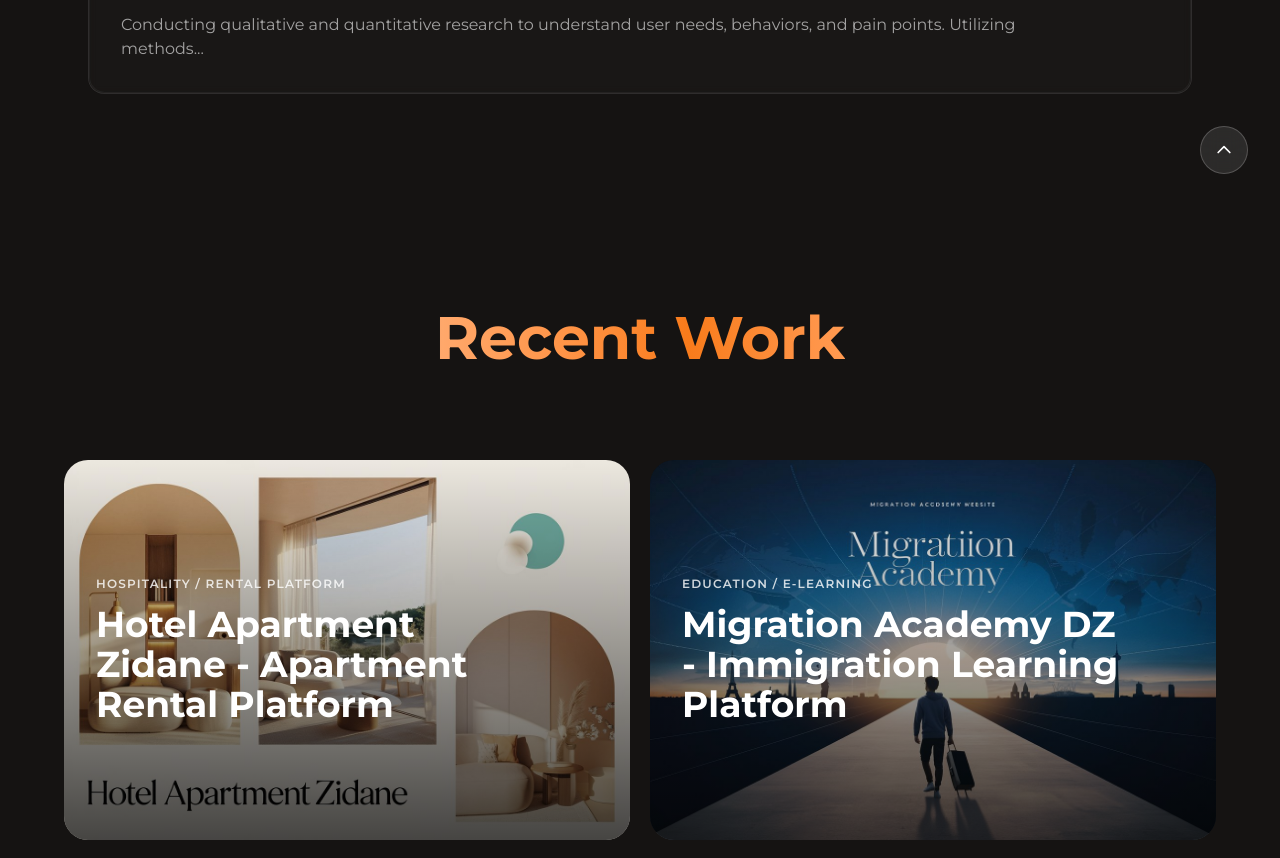
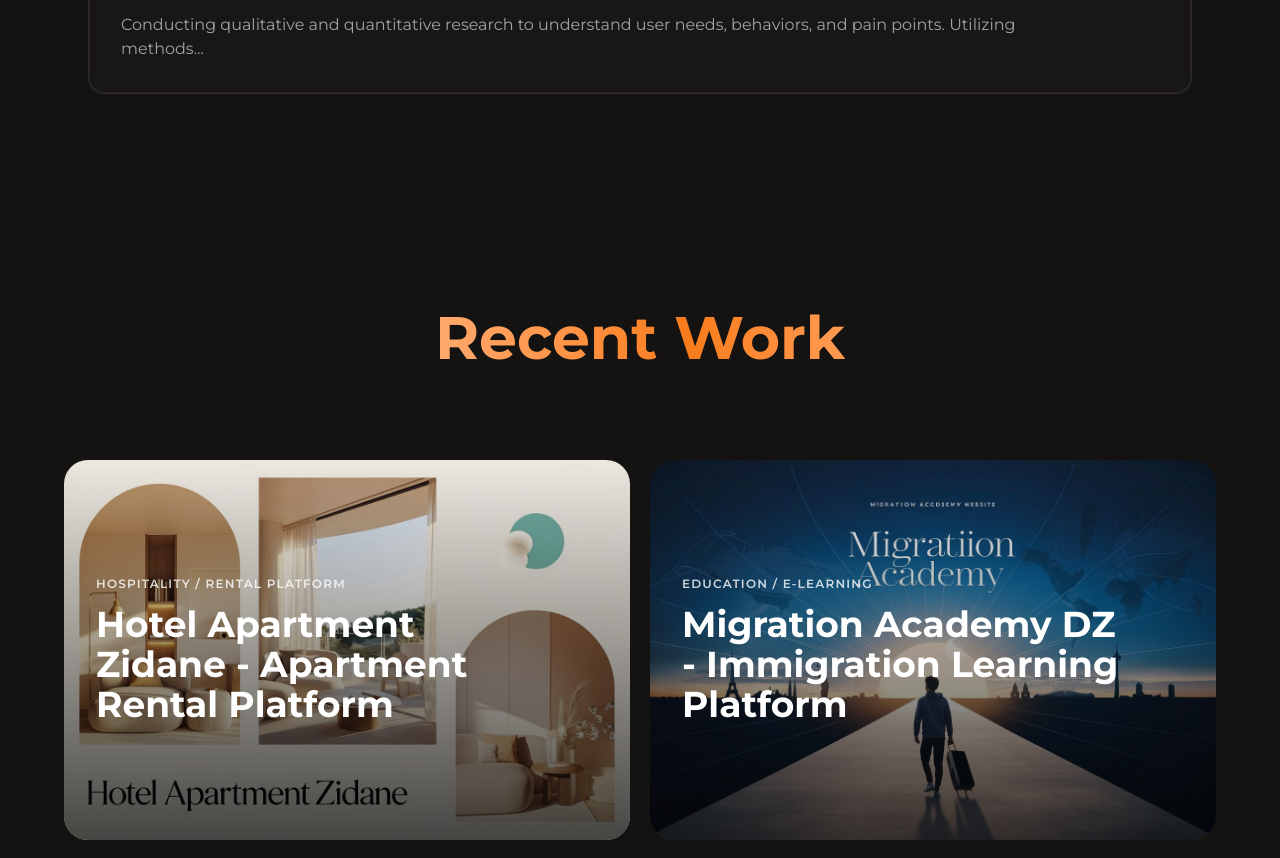
Before and after one commit to KamelMesbahi13/portfolio, a React (Vite) app: page / in a window 1280 px wide. Shown: the part 2062-2920 px from the top of the page. Built offline with nearby package versions, Linux system fonts and the light colour scheme.

Commit message:
creating my quality service section

```diff
--- a/src/Components/Home/MyQualityServices/MyQualityServices.jsx
+++ b/src/Components/Home/MyQualityServices/MyQualityServices.jsx
@@ -100,7 +100,6 @@
         transition={{ type: "spring", stiffness: 300, damping: 30 }}
         className="relative overflow-hidden rounded-2xl border border-white/10 bg-white/[0.02] backdrop-blur-sm"
       >
-        {/* Background overlay - stronger when hovered and open */}
         <motion.div
           className="absolute inset-0 bg-gradient-to-br from-mainColor/10 via-mainColor/5 to-transparent"
           animate={{
@@ -109,7 +108,6 @@
           transition={{ duration: 0.4 }}
         />
 
-        {/* Main color background - shows when open, stronger when hovered */}
         <motion.div
           className="absolute inset-0"
           style={{ backgroundColor: "#0C2B4E" }}
@@ -119,7 +117,6 @@
           transition={{ duration: 0.4 }}
         />
 
-        {/* Subtle border glow */}
         <motion.div
           className="absolute inset-0 rounded-2xl"
           animate={{
@@ -136,7 +133,6 @@
         >
           <div className="flex items-start justify-between gap-6">
             <div className="flex-1 space-y-4">
-              {/* Number and line */}
               <div className="flex items-center gap-4">
                 <motion.span
                   animate={{
@@ -160,7 +156,6 @@
                 />
               </div>
 
-              {/* Title */}
               <motion.h3
                 animate={{
                   x: isActive ? 2 : 0,
@@ -171,7 +166,6 @@
                 {service.title}
               </motion.h3>
 
-              {/* Summary */}
               <motion.p
                 animate={{
                   color: isActive
@@ -185,7 +179,6 @@
               </motion.p>
             </div>
 
-            {/* Arrow button */}
             <motion.div
               animate={{
                 scale: isActive ? 1.05 : 1,
@@ -194,7 +187,7 @@
               className="shrink-0"
             >
               <motion.div
-                className="flex items-center justify-center border rounded-full h-14 w-14 border-white/20 bg-white/5 backdrop-blur-sm"
+                className="flex items-center justify-center w-10 h-10 border rounded-full md:h-14 md:w-14 border-white/20 bg-white/5 backdrop-blur-sm"
                 animate={{
                   borderColor: isActive
                     ? "rgba(255,255,255,0.3)"
@@ -206,7 +199,7 @@
                 transition={{ duration: 0.3 }}
               >
                 <motion.svg
-                  className="w-6 h-6"
+                  className="w-4 h-4 md:w-6 md:h-6"
                   fill="none"
                   viewBox="0 0 24 24"
                   stroke="currentColor"
@@ -235,7 +228,6 @@
           </div>
         </button>
 
-        {/* Expandable content */}
         <motion.div
           initial={false}
           animate={{
@@ -256,7 +248,6 @@
           className="overflow-hidden"
         >
           <div className="px-6 pb-8 sm:px-8">
-            {/* Divider */}
             <motion.div
               initial={{ scaleX: 0, opacity: 0 }}
               animate={{
@@ -277,7 +268,6 @@
               className="h-px mb-6 origin-left bg-gradient-to-r from-white/20 via-white/10 to-transparent"
             />
 
-            {/* Details list with stagger */}
             <motion.ul
               initial="hidden"
               animate={isOpen ? "visible" : "hidden"}
@@ -330,7 +320,6 @@
           </div>
         </motion.div>
 
-        {/* Bottom accent line */}
         <motion.div
           className="absolute bottom-0 left-0 right-0 h-[2px] bg-gradient-to-r from-transparent via-mainColor/50 to-transparent"
           animate={{
@@ -379,29 +368,6 @@
           ))}
         </ul>
       </div>
-
-      {/* Scroll to top */}
-      <motion.a
-        href="#top"
-        whileHover={{ scale: 1.1, y: -2 }}
-        whileTap={{ scale: 0.95 }}
-        className="fixed flex items-center justify-center w-12 h-12 text-white border rounded-full bottom-8 right-8 border-white/20 bg-white/10 backdrop-blur-md"
-        aria-label="Scroll to top"
-      >
-        <svg
-          className="w-5 h-5"
-          fill="none"
-          viewBox="0 0 24 24"
-          stroke="currentColor"
-          strokeWidth={2}
-        >
-          <path
-            strokeLinecap="round"
-            strokeLinejoin="round"
-            d="M5 15l7-7 7 7"
-          />
-        </svg>
-      </motion.a>
     </section>
   );
 };
```
